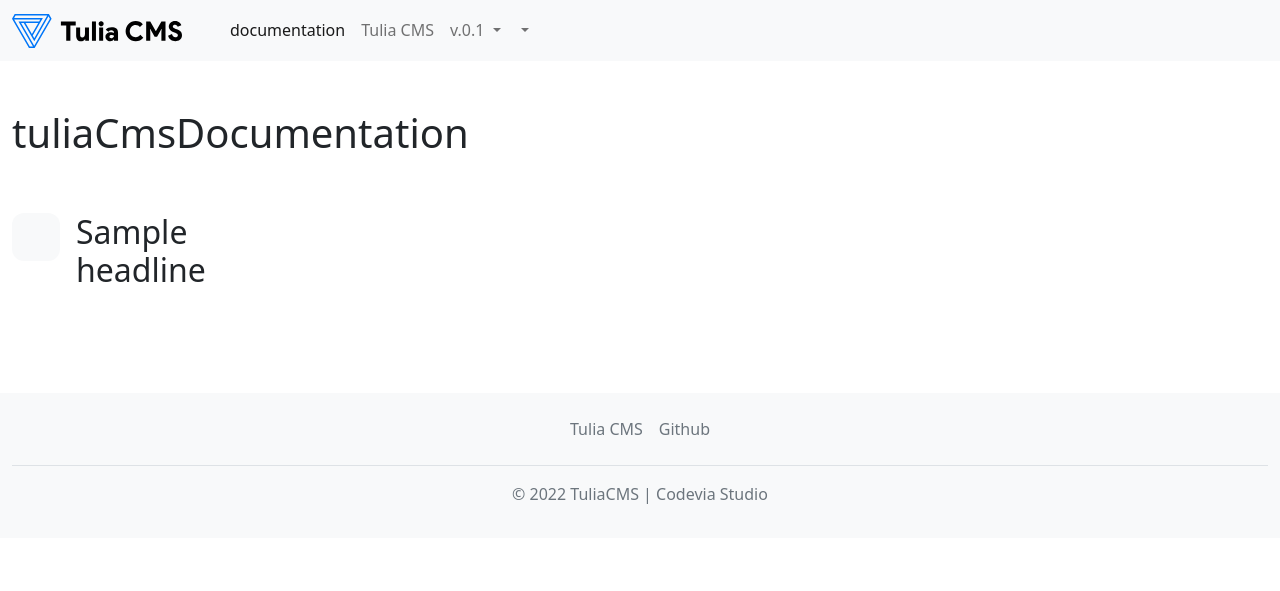
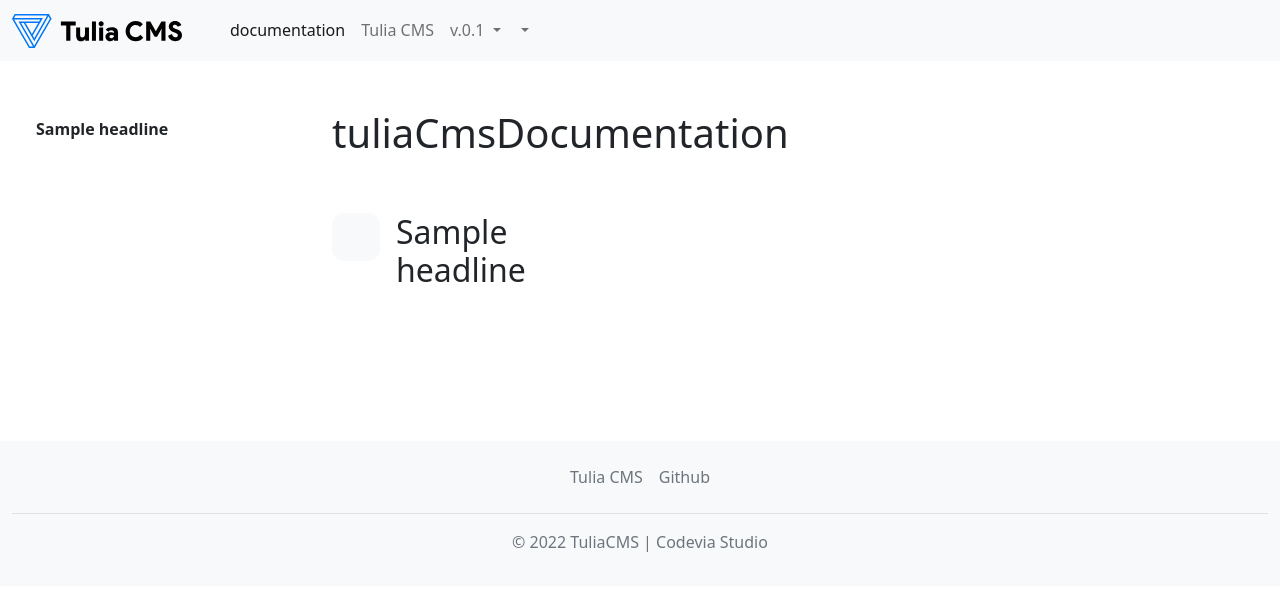
Before and after one commit to tuliacms/docs, a Symfony app: template templates/homepage.html.twig in a window 1280 px wide. Shown: the top 591 px of the page. Run offline with Twig, Linux system fonts and the light colour scheme; the template is opened without the code that fills it: most values are stand-ins (such as "Sample title", 1, 10 or a date in 2020); some libraries are stand-ins or nearby versions.

Commit message:
Add sidebar with TOC

```diff
--- a/content/pl/current/toc.txt
+++ b/content/pl/current/toc.txt
@@ -6,7 +6,7 @@ Podstawy systemu||fa-solid fa-book
 
 Architektura||fa-solid fa-layer-group
     architektura/typy-tresci||Typy treści
-    architektura/nodes Nodes||(węzły treści)
+    architektura/nodes|| Nodes(węzły treści)
 
 Frontend||fa-solid fa-panorama
     frontend/szablony||Szablony
--- a/templates/base.html.twig
+++ b/templates/base.html.twig
@@ -9,7 +9,7 @@
     <link href="https://cdn.jsdelivr.net/npm/bootstrap@5.2.0-beta1/dist/css/bootstrap.min.css" rel="stylesheet" integrity="sha384-0evHe/X+R7YkIZDRvuzKMRqM+OrBnVFBL6DOitfPri4tjfHxaWutUpFmBp4vmVor" crossorigin="anonymous">
     <link rel="stylesheet" href="https://cdnjs.cloudflare.com/ajax/libs/font-awesome/6.1.1/css/all.min.css" integrity="sha512-KfkfwYDsLkIlwQp6LFnl8zNdLGxu9YAA1QvwINks4PhcElQSvqcyVLLD9aMhXd13uQjoXtEKNosOWaZqXgel0g==" crossorigin="anonymous" referrerpolicy="no-referrer" />
 </head>
-<body>
+<body{% if toc is defined %} class="has-toc"{% endif %}>
     <main>
         <header>
             <nav class="navbar navbar-expand-lg bg-light">
@@ -50,11 +50,17 @@
                 </div>
             </nav>
         </header>
-        <aside>
-
-        </aside>
-        <div class="container-xxl py-4 my-4">
-            {% block content %}{% endblock %}
+        <div class="container-xxl">
+            <div class="page-container">
+                {% if toc is defined %}
+                    <aside>
+                        {% include 'sidebar.html.twig' %}
+                    </aside>
+                {% endif %}
+                <div class="page-content py-4 my-4">
+                    {% block content %}{% endblock %}
+                </div>
+            </div>
         </div>
     </main>
 
@@ -71,5 +77,21 @@
     </footer>
 
     <script src="https://cdn.jsdelivr.net/npm/bootstrap@5.2.0-beta1/dist/js/bootstrap.bundle.min.js" integrity="sha384-pprn3073KE6tl6bjs2QrFaJGz5/SUsLqktiwsUTF55Jfv3qYSDhgCecCxMW52nD2" crossorigin="anonymous"></script>
+
+    <style>
+        .page-container {
+            display: flex;
+            flex-wrap: nowrap;
+        }
+        .has-toc aside {
+            flex: 0 0 300px;
+            max-width: 300px;
+            padding-right: 20px;
+        }
+        .has-toc .page-content {
+            flex: 1 1 auto;
+            padding-left: 20px;
+        }
+    </style>
 </body>
 </html>
--- a/templates/homepage.html.twig
+++ b/templates/homepage.html.twig
@@ -5,9 +5,9 @@
     <div class="row">
         <h1>{{ 'tuliaCmsDocumentation'|trans }}</h1>
     </div>
-    <div class="row g-4 py-5 row-cols-1 row-cols-lg-4">
+    <div class="row g-4 py-5 row-cols-1 row-cols-lg-3">
         {% for section in toc %}
-            <div class="col d-flex align-items-start">
+            <div class="col d-flex align-items-start mb-5">
                 <div class="icon-square bg-light text-dark d-inline-flex align-items-center justify-content-center fs-4 flex-shrink-0 me-3">
                     <i class="{{ section.icon }}"></i>
                 </div>
--- /dev/null
+++ b/templates/sidebar.html.twig
@@ -0,0 +1,15 @@
+<div class="h2 my-5"></div>
+<div class="list-group list-group-flush">
+    {% for section in toc %}
+        <div class="list-group-item list-group-item-action" aria-current="true" style="font-weight: bold;border-bottom:none;">
+            <i class="{{ section.icon }} me-2"></i>
+            {{ section.headline }}
+        </div>
+        <div class="list-group mb-3">
+            {% for link, label in section.links %}
+                <a style="padding-left: 15px;" href="{{ path('page', { page: 'current/' ~ link }) }}" class="list-group-item list-group-item-action" title="{{ label }}">{{ label }}</a>
+            {% endfor %}
+        </div>
+    {% endfor %}
+</div>
+<div class="mb-5"></div>
```
Also changed, not shown: other parts of templates/homepage.html.twig (+0 -59 lines), src/Controller/IndexController.php (+9 -34 lines), src/Controller/PageController.php (+7 -2 lines), src/Service/TOCParser.php (added, +47 -0 lines), 2 other files.
